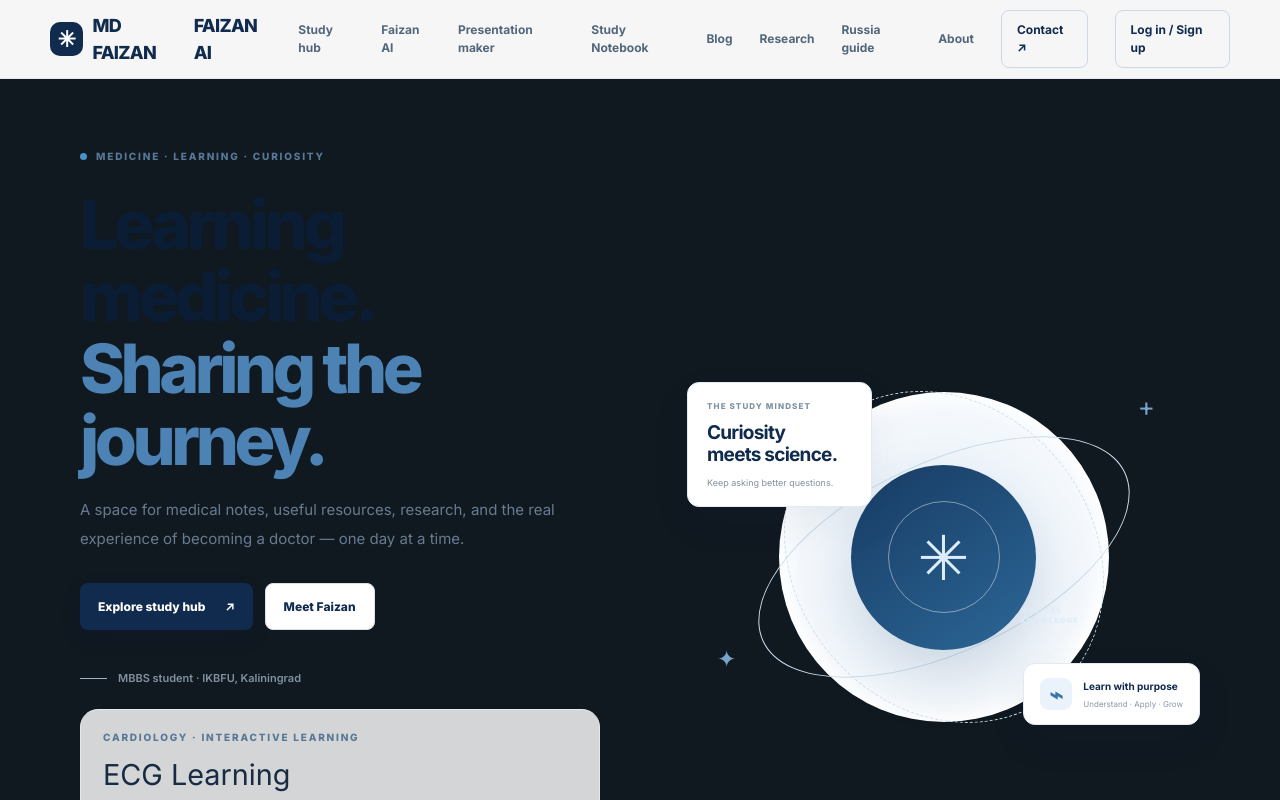
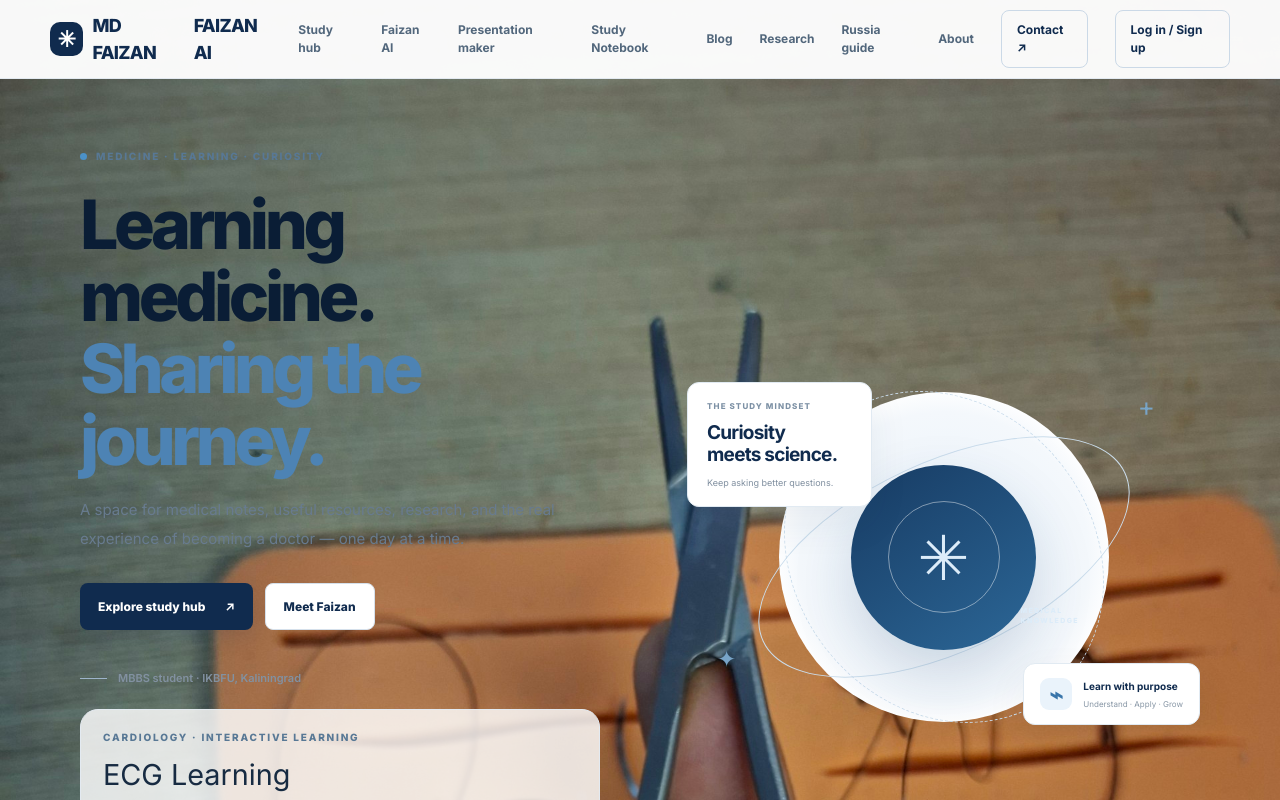
Before and after one commit to mdfaizan220163/med-student-site, a Next.js app: page / in a window 1280 px wide. Shown: the top 800 px of the page. Built offline with nearby package versions, Linux system fonts and the light colour scheme.

Commit message:
Use newly uploaded homepage background image

```diff
--- a/app/background-overrides.css
+++ b/app/background-overrides.css
@@ -1,3 +1,3 @@
-/* Faizan's original rainy-window stethoscope photograph — no white overlay. */
-body{background-color:#101820!important;background-image:url('/images/faizan-rainy-stethoscope.jpg')!important;background-size:cover!important;background-position:center center!important;background-repeat:no-repeat!important;background-attachment:fixed!important}
+/* Faizan's uploaded rainy-window medical photograph — no white overlay. */
+body{background-color:#101820!important;background-image:url('/images/faizan-webpage.jpg')!important;background-size:cover!important;background-position:center center!important;background-repeat:no-repeat!important;background-attachment:fixed!important}
 @media(max-width:640px){body{background-attachment:scroll!important}}
```
